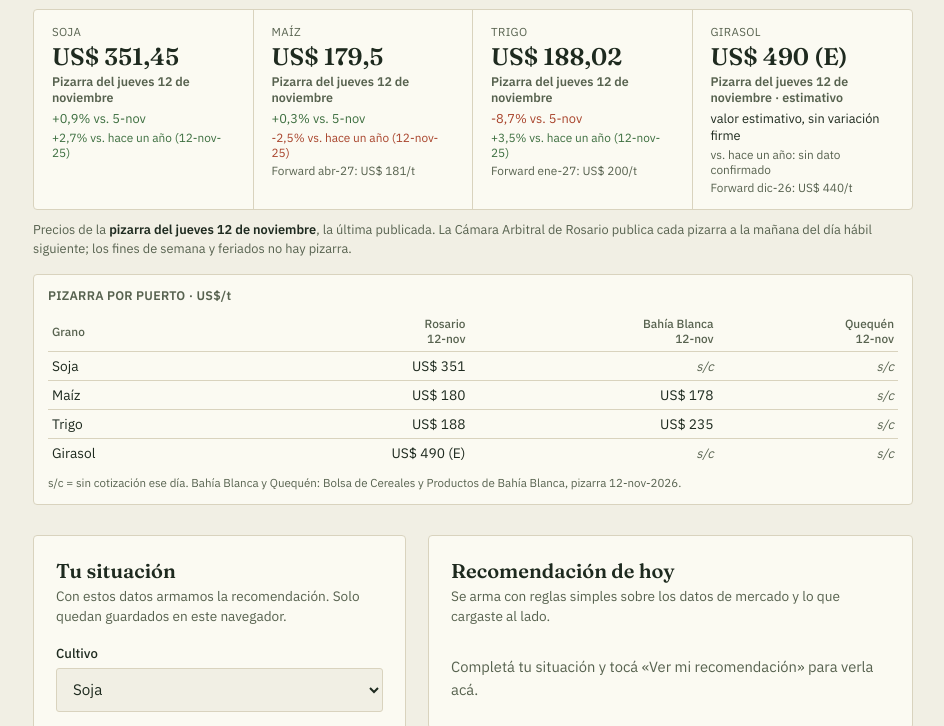
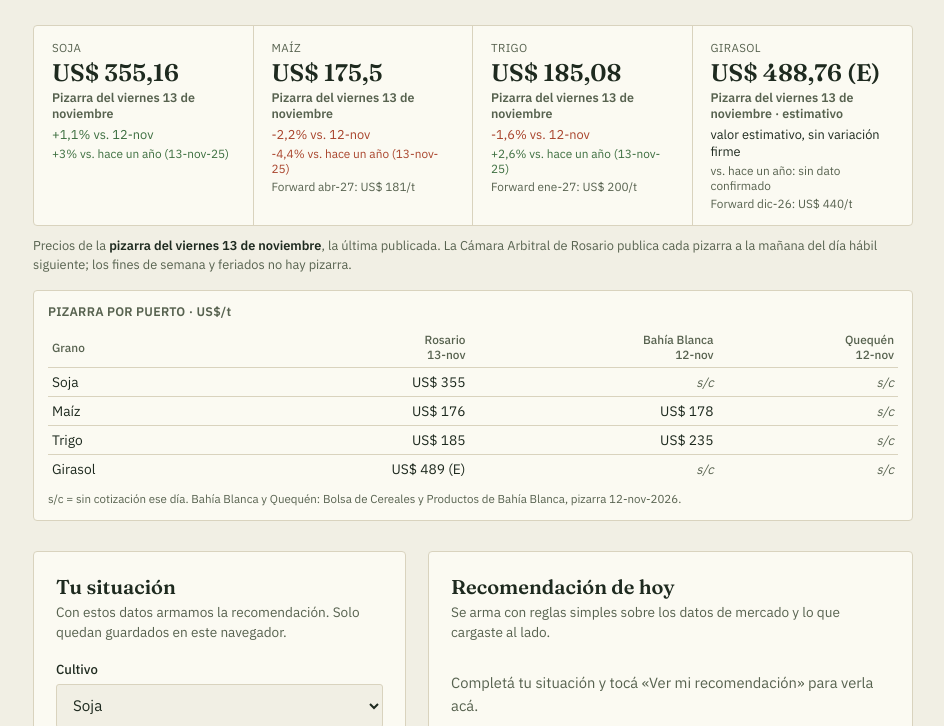
Before and after one commit to diegobv2028-ui/VendoGuardo, a plain HTML site: page index.html in a window 1280 px wide. Shown: the part 277-1003 px from the top of the page, without its empty margins (167-1111 px from the left). Drawn offline with Linux system fonts and the light colour scheme.

Commit message:
Actualización diaria de datos – 16/11/2026

```diff
--- a/index.html
+++ b/index.html
@@ -667,8 +667,8 @@
       mercado local). Solo posiciones con precio en dólares; si un cultivo no tiene
       ofertas abiertas, dejar forwards: []. Actualizar FUENTE_FORWARDS.
    Fuentes: contado = Cámara Arbitral de Cereales (BCR),
-   www.cac.bcr.com.ar/es/precios-de-pizarra — pizarra del 12-nov-2026
-   (TC BNA comprador $1.536,50).
+   www.cac.bcr.com.ar/es/precios-de-pizarra — pizarra del 13-nov-2026
+   (TC BNA comprador $1.534,50).
    Futuros = A3 Mercados (Matba-Rofex), precios de ajuste del cierre del 11-nov-2026.
    Calendario: rangos GENERALES para Argentina (AgroSpray, Infoagro, Climate
    FieldView). No encontré fechas por zona en fuentes públicas: la app le
@@ -677,8 +677,8 @@
    del 13-nov-2026. Girasol: pizarra ESTIMATIVA (E) y el futuro de A3 casi sin
    operaciones: la referencia de cosecha nueva es el forward.
    ===================================================================== */
-const ACTUALIZADO = "13 de noviembre de 2026 — contado: pizarra CAC-BCR del 12-nov (girasol con valor estimativo); futuros: A3 Mercados (Matba-Rofex), cierre del 11-nov (futuros sin dato nuevo); forwards: mercado físico de Rosario (BCR) del 13-nov; FOB oficial del 12-nov; Bahía Blanca y Quequén: pizarra del 12-nov.";
-const FECHA_DATOS = "2026-11-12";   // fecha de la pizarra (mes de referencia del calendario)
+const ACTUALIZADO = "16 de noviembre de 2026 — contado: pizarra CAC-BCR del 13-nov (maíz y girasol con valor estimativo); futuros: A3 Mercados (Matba-Rofex), cierre del 11-nov (futuros sin dato nuevo); forwards: mercado físico de Rosario (BCR) del 13-nov; FOB oficial del 13-nov; Bahía Blanca y Quequén: pizarra del 12-nov.";
+const FECHA_DATOS = "2026-11-13";   // fecha de la pizarra (mes de referencia del calendario)
 const FUENTE_FUTUROS = "A3, cierre 11-nov-2026";
 const FUENTE_FORWARDS = "BCR, mercado físico de Rosario, 13-nov-2026";
 const MAX_MESES = 12;               // no se muestran futuros a más de 12 meses
@@ -689,11 +689,11 @@ const MERCADO = {
   soja: {
     nombre: "Soja",
     estimativo: false,
-    historico: [ { f: "2026-10-13", usd: 372.46 }, { f: "2026-10-14", usd: 370.35 }, { f: "2026-10-15", usd: 372.34 }, { f: "2026-10-16", usd: 365.81 }, { f: "2026-10-19", usd: 364.24 }, { f: "2026-10-20", usd: 362.80 }, { f: "2026-10-21", usd: 362.56 }, { f: "2026-10-22", usd: 362.08 }, { f: "2026-10-23", usd: 365.01 }, { f: "2026-10-26", usd: 362.27 }, { f: "2026-10-27", usd: 359.71 }, { f: "2026-10-29", usd: 357.52 }, { f: "2026-10-30", usd: 356.72 }, { f: "2026-11-02", usd: 352.75 }, { f: "2026-11-03", usd: 350.52 }, { f: "2026-11-05", usd: 348.19 }, { f: "2026-11-12", usd: 351.45 } ],
-    anio_anterior_usd: 342.37,
-    anio_anterior_fecha: "2025-11-12",
+    historico: [ { f: "2026-10-14", usd: 370.35 }, { f: "2026-10-15", usd: 372.34 }, { f: "2026-10-16", usd: 365.81 }, { f: "2026-10-19", usd: 364.24 }, { f: "2026-10-20", usd: 362.80 }, { f: "2026-10-21", usd: 362.56 }, { f: "2026-10-22", usd: 362.08 }, { f: "2026-10-23", usd: 365.01 }, { f: "2026-10-26", usd: 362.27 }, { f: "2026-10-27", usd: 359.71 }, { f: "2026-10-29", usd: 357.52 }, { f: "2026-10-30", usd: 356.72 }, { f: "2026-11-02", usd: 352.75 }, { f: "2026-11-03", usd: 350.52 }, { f: "2026-11-05", usd: 348.19 }, { f: "2026-11-12", usd: 351.45 }, { f: "2026-11-13", usd: 355.16 } ],
+    anio_anterior_usd: 344.97,
+    anio_anterior_fecha: "2025-11-13",
     anio_anterior_nota: "",
-    contado_fuente: "CAC-BCR, pizarra 12-nov-2026",
+    contado_fuente: "CAC-BCR, pizarra 13-nov-2026",
     futuros: [
       { posicion: "nov-26", usd: 356 }, { posicion: "ene-27", usd: 361.3 }, { posicion: "may-27", usd: 345.5 },
       { posicion: "jul-27", usd: 355 }, { posicion: "sep-27", usd: 361.5 }, { posicion: "nov-27", usd: 367 },
@@ -709,11 +709,11 @@ const MERCADO = {
   maiz: {
     nombre: "Maíz",
     estimativo: false,
-    historico: [ { f: "2026-10-13", usd: 191.22 }, { f: "2026-10-14", usd: 190.16 }, { f: "2026-10-15", usd: 190.49 }, { f: "2026-10-16", usd: 188.87 }, { f: "2026-10-19", usd: 185.95 }, { f: "2026-10-20", usd: 184.04 }, { f: "2026-10-21", usd: 183.17 }, { f: "2026-10-22", usd: 183.02 }, { f: "2026-10-23", usd: 183 }, { f: "2026-10-26", usd: 183.42 }, { f: "2026-10-27", usd: 183.45 }, { f: "2026-10-29", usd: 180 }, { f: "2026-10-30", usd: 179.21 }, { f: "2026-11-02", usd: 178.98 }, { f: "2026-11-03", usd: 177 }, { f: "2026-11-05", usd: 178.98 }, { f: "2026-11-12", usd: 179.50 } ],
-    anio_anterior_usd: 184.13,
-    anio_anterior_fecha: "2025-11-12",
+    historico: [ { f: "2026-10-14", usd: 190.16 }, { f: "2026-10-15", usd: 190.49 }, { f: "2026-10-16", usd: 188.87 }, { f: "2026-10-19", usd: 185.95 }, { f: "2026-10-20", usd: 184.04 }, { f: "2026-10-21", usd: 183.17 }, { f: "2026-10-22", usd: 183.02 }, { f: "2026-10-23", usd: 183 }, { f: "2026-10-26", usd: 183.42 }, { f: "2026-10-27", usd: 183.45 }, { f: "2026-10-29", usd: 180 }, { f: "2026-10-30", usd: 179.21 }, { f: "2026-11-02", usd: 178.98 }, { f: "2026-11-03", usd: 177 }, { f: "2026-11-05", usd: 178.98 }, { f: "2026-11-12", usd: 179.50 }, { f: "2026-11-13", usd: 175.50 } ],
+    anio_anterior_usd: 183.49,
+    anio_anterior_fecha: "2025-11-13",
     anio_anterior_nota: "",
-    contado_fuente: "CAC-BCR, pizarra 12-nov-2026",
+    contado_fuente: "CAC-BCR, pizarra 13-nov-2026",
     futuros: [
       { posicion: "nov-26", usd: 181.5 }, { posicion: "dic-26", usd: 187 }, { posicion: "ene-27", usd: 190 },
       { posicion: "feb-27", usd: 192 }, { posicion: "mar-27", usd: 191 }, { posicion: "abr-27", usd: 188.3 },
@@ -735,11 +735,11 @@ const MERCADO = {
   trigo: {
     nombre: "Trigo",
     estimativo: false,
-    historico: [ { f: "2026-10-13", usd: 230 }, { f: "2026-10-14", usd: 230.05 }, { f: "2026-10-15", usd: 233.01 }, { f: "2026-10-16", usd: 233.93 }, { f: "2026-10-19", usd: 233.98 }, { f: "2026-10-20", usd: 226.98 }, { f: "2026-10-21", usd: 217.07 }, { f: "2026-10-22", usd: 215.01 }, { f: "2026-10-23", usd: 215 }, { f: "2026-10-26", usd: 212.79 }, { f: "2026-10-27", usd: 211.25 }, { f: "2026-10-29", usd: 203.27 }, { f: "2026-10-30", usd: 204.92 }, { f: "2026-11-02", usd: 205 }, { f: "2026-11-03", usd: 204.93 }, { f: "2026-11-05", usd: 206.00 }, { f: "2026-11-12", usd: 188.02 } ],
-    anio_anterior_usd: 181.63,
-    anio_anterior_fecha: "2025-11-12",
+    historico: [ { f: "2026-10-14", usd: 230.05 }, { f: "2026-10-15", usd: 233.01 }, { f: "2026-10-16", usd: 233.93 }, { f: "2026-10-19", usd: 233.98 }, { f: "2026-10-20", usd: 226.98 }, { f: "2026-10-21", usd: 217.07 }, { f: "2026-10-22", usd: 215.01 }, { f: "2026-10-23", usd: 215 }, { f: "2026-10-26", usd: 212.79 }, { f: "2026-10-27", usd: 211.25 }, { f: "2026-10-29", usd: 203.27 }, { f: "2026-10-30", usd: 204.92 }, { f: "2026-11-02", usd: 205 }, { f: "2026-11-03", usd: 204.93 }, { f: "2026-11-05", usd: 206.00 }, { f: "2026-11-12", usd: 188.02 }, { f: "2026-11-13", usd: 185.08 } ],
+    anio_anterior_usd: 180.47,
+    anio_anterior_fecha: "2025-11-13",
     anio_anterior_nota: "",
-    contado_fuente: "CAC-BCR, pizarra 12-nov-2026",
+    contado_fuente: "CAC-BCR, pizarra 13-nov-2026",
     futuros: [
       { posicion: "nov-26", usd: 200 }, { posicion: "dic-26", usd: 203 }, { posicion: "ene-27", usd: 211.5 },
       { posicion: "mar-27", usd: 218 }, { posicion: "jul-27", usd: 223 },
@@ -758,11 +758,11 @@ const MERCADO = {
   girasol: {
     nombre: "Girasol",
     estimativo: true,
-    historico: [ { f: "2026-10-13", usd: 530 }, { f: "2026-10-14", usd: 530 }, { f: "2026-10-15", usd: 530 }, { f: "2026-10-16", usd: 530 }, { f: "2026-10-19", usd: 530 }, { f: "2026-10-20", usd: 530 }, { f: "2026-10-21", usd: 530 }, { f: "2026-10-22", usd: 530.02 }, { f: "2026-10-23", usd: 530 }, { f: "2026-10-26", usd: 530 }, { f: "2026-10-27", usd: 530 }, { f: "2026-10-29", usd: 530 }, { f: "2026-10-30", usd: 530 }, { f: "2026-11-02", usd: 520.01 }, { f: "2026-11-03", usd: 515 }, { f: "2026-11-05", usd: 505 }, { f: "2026-11-12", usd: 490.00 } ],
+    historico: [ { f: "2026-10-14", usd: 530 }, { f: "2026-10-15", usd: 530 }, { f: "2026-10-16", usd: 530 }, { f: "2026-10-19", usd: 530 }, { f: "2026-10-20", usd: 530 }, { f: "2026-10-21", usd: 530 }, { f: "2026-10-22", usd: 530.02 }, { f: "2026-10-23", usd: 530 }, { f: "2026-10-26", usd: 530 }, { f: "2026-10-27", usd: 530 }, { f: "2026-10-29", usd: 530 }, { f: "2026-10-30", usd: 530 }, { f: "2026-11-02", usd: 520.01 }, { f: "2026-11-03", usd: 515 }, { f: "2026-11-05", usd: 505 }, { f: "2026-11-12", usd: 490.00 }, { f: "2026-11-13", usd: 488.76 } ],
     anio_anterior_usd: null,
     anio_anterior_fecha: null,
     anio_anterior_nota: "",
-    contado_fuente: "CAC-BCR, pizarra 12-nov-2026",
+    contado_fuente: "CAC-BCR, pizarra 13-nov-2026",
     futuros: [],    // A3 tiene contrato de girasol pero casi sin operaciones: sin ajuste útil
     ref_nueva: null,
     forwards: [
@@ -786,15 +786,15 @@ const OTROS_PUERTOS = {
     girasol: { bahia: null, quequen: null },
   },
 };
-const TC_BNA = 1536.50;   // dólar BNA comprador que usa la pizarra CAC del día (para pasar el flete de $ a US$)
+const TC_BNA = 1534.50;   // dólar BNA comprador que usa la pizarra CAC del día (para pasar el flete de $ a US$)
 
 /* Capacidad de pago de la exportación: FOB oficial (Secretaría de Agricultura,
    www.magyp.gob.ar/mercadosagropecuarios/precios.php) menos retenciones.
    DEX = alícuota de derechos de exportación en % (Decreto 423/2026; revisar cuando cambie). */
 const FOB_OFICIAL = {
-  fecha: "2026-11-12",
-  fuente: "Secretaría de Agricultura, FOB oficial 12-nov-2026",
-  usd: { soja: 481, maiz: 202, trigo: 231, girasol: 606 },
+  fecha: "2026-11-13",
+  fuente: "Secretaría de Agricultura, FOB oficial 13-nov-2026",
+  usd: { soja: 487, maiz: 202, trigo: 227, girasol: 606 },
 };
 const DEX = { soja: 24, maiz: 8.5, trigo: 5.5, girasol: 4.5 };
 
```
